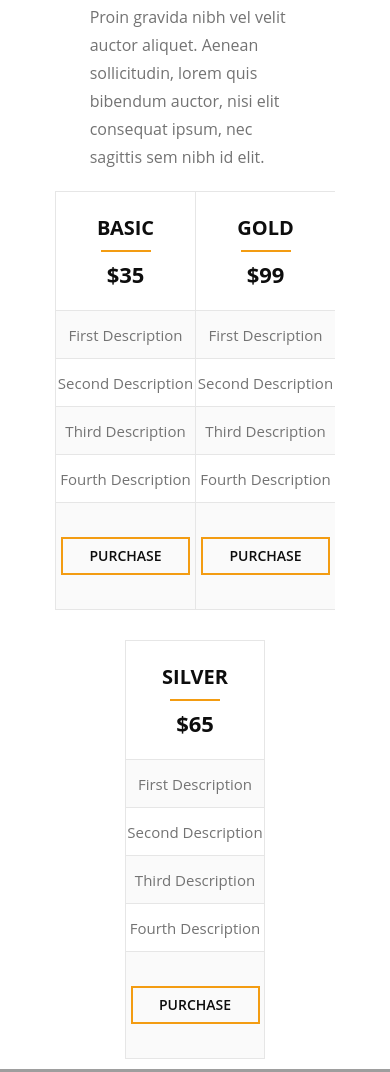
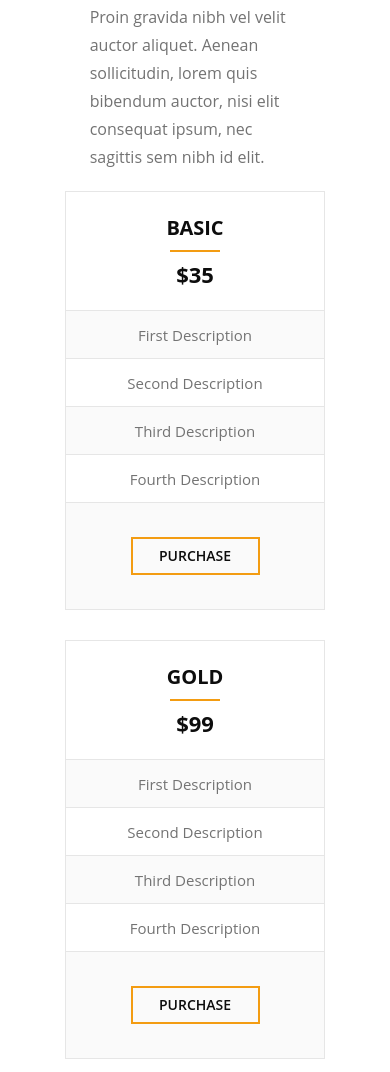
Before and after one commit to Sergey97-7/PSD, a plain HTML site: page index.html in a window 390 px wide. Shown: the part 8487-9559 px from the top of the page. Drawn offline with Linux system fonts and the light colour scheme; grey boxes are pictures that could not be loaded.

Commit message:
v 1.2 table_prices

```diff
--- a/css/media.css
+++ b/css/media.css
@@ -370,6 +370,17 @@
         width: 330px;
     }
 }
+@media screen and (max-width: 487px) {
+    .prices__price__column {
+        width: 260px;
+    }
+    .prices__price__header {
+        border-right: 1px solid #e6e6e6;
+    }
+    .prices__price__block {
+        border-right: 1px solid #e6e6e6;
+    }
+}
 @media screen and (max-width: 413px) {
     .skills__main__text {
         width: 280px;
```
